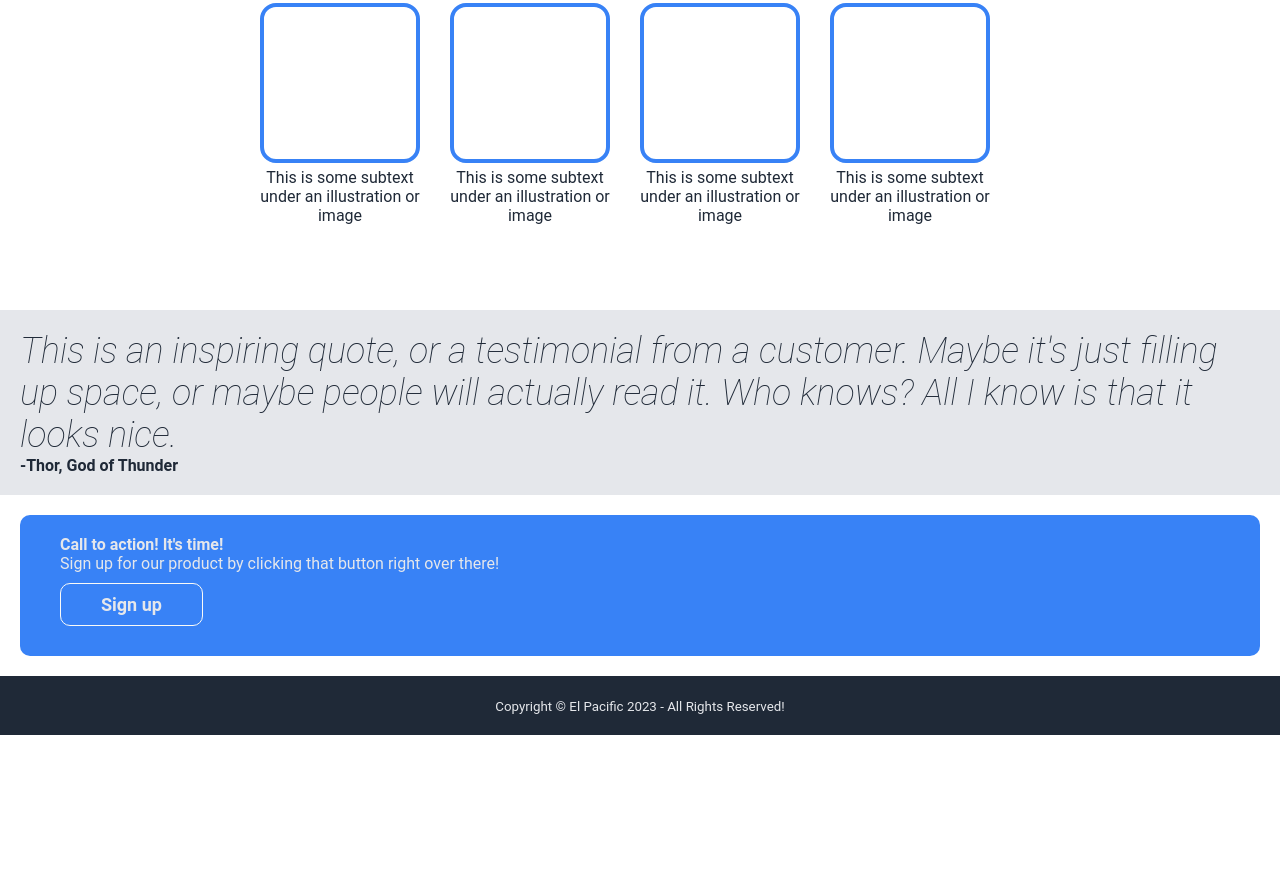
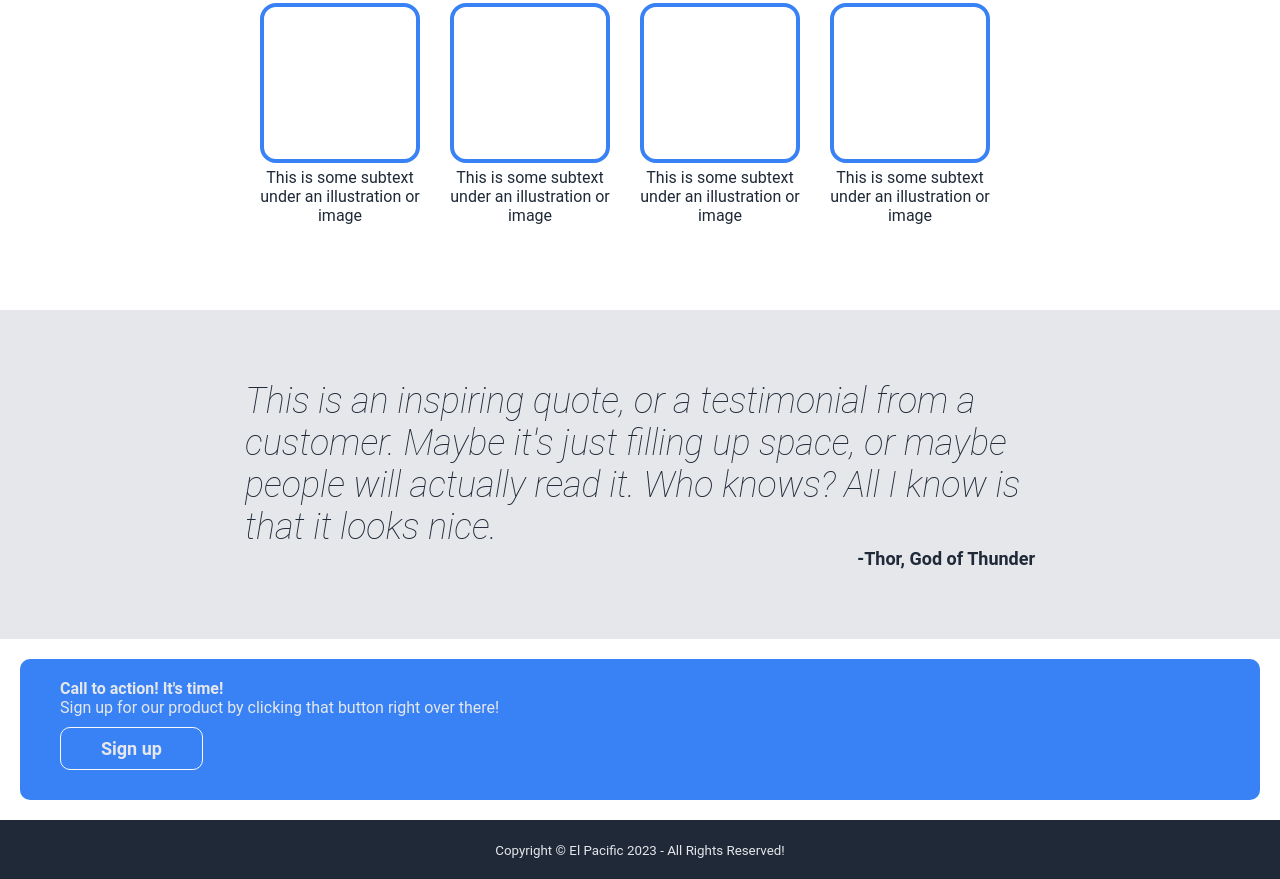
Before and after one commit to elpacificmb/odin-landing-page, a plain HTML site: page index.html in a window 1280 px wide. Shown: the part 675-1554 px from the top of the page. Before the commit the page ends 1410 px from the top, so only its background shows below. Drawn offline with Linux system fonts and the light colour scheme.

Commit message:
Add styling for quote section

```diff
--- a/css/style.css
+++ b/css/style.css
@@ -124,20 +124,26 @@ section.quote {
     text-align: center;
 }
 
-
 /* === Section 2 - Quote === */
-section.quote {
+.quote {
     background-color: #E5E7EB;
 }
 
-section.quote p:first-child{
+.quote figure {
+    width: 790px;
+    margin: 50px auto;
+}
+
+.quote blockquote{
     font-size: 36px;
     font-weight: lighter;
     font-style: italic;
 }
 
-section.quote p:last-child{
+.quote figcaption{
     font-weight: bold;
+    text-align: end;
+    font-size: 18px;
 }
 
 /* === Section 3 - CTA === */
--- a/index.html
+++ b/index.html
@@ -61,9 +61,11 @@
             </div>
         </section>
         <section class="quote">
-            <p>This is an inspiring quote, or a testimonial from a customer. Maybe it's just filling up space, or maybe
-                people will actually read it. Who knows? All I know is that it looks nice.</p>
-            <p> -Thor, God of Thunder</p>
+            <figure>
+            <blockquote>This is an inspiring quote, or a testimonial from a customer. Maybe it's just filling up space, or maybe
+                people will actually read it. Who knows? All I know is that it looks nice.</blockquote>
+            <figcaption> -Thor, God of Thunder</figcaption>
+        </figure>
         </section>
         <section class="cta">
             <div class="call-to-action">
```
